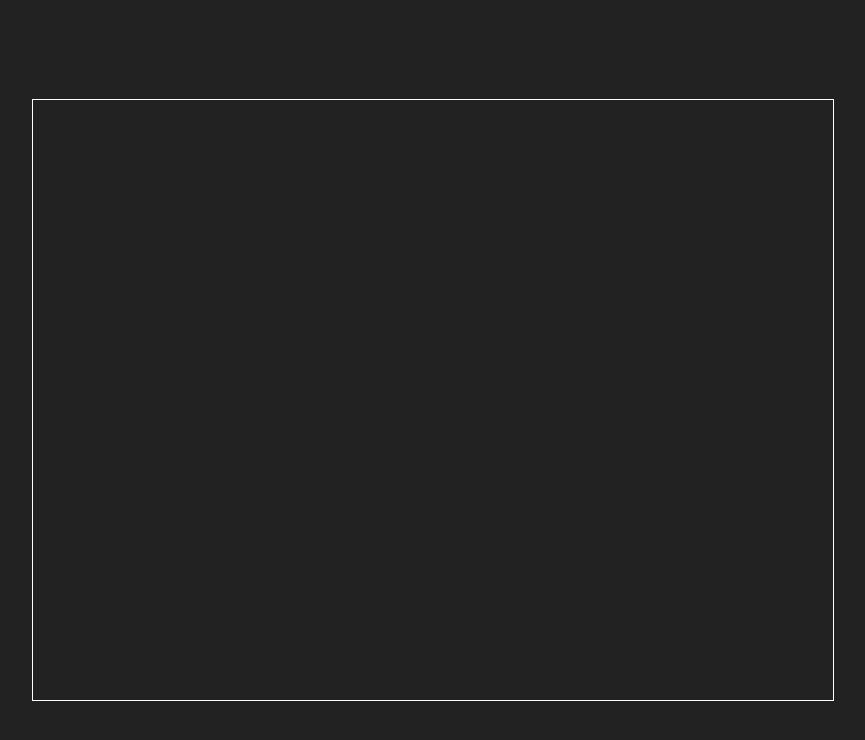
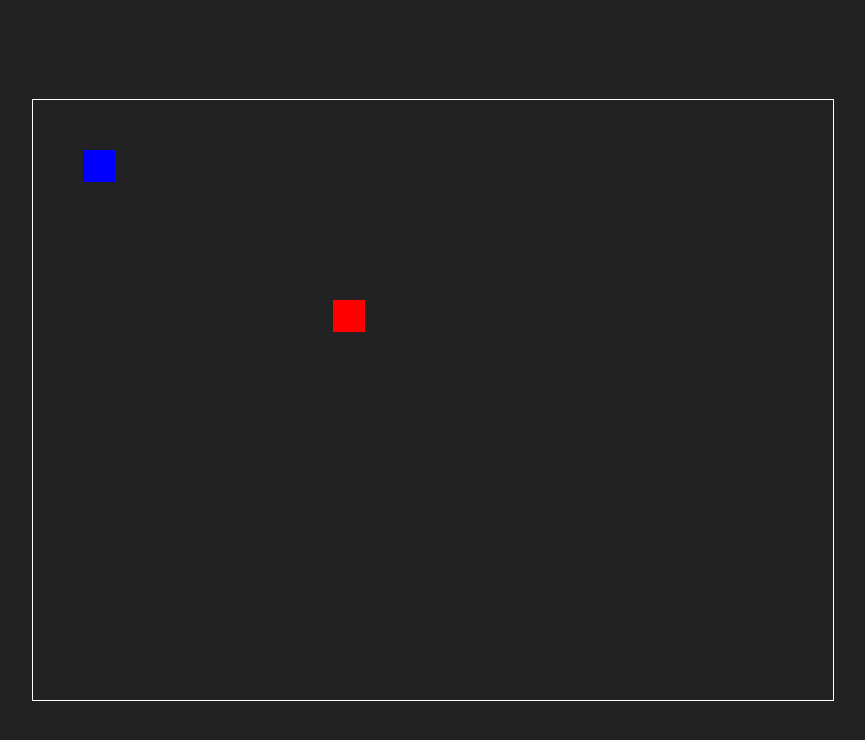
Before and after one commit to momotabetai0110/simple_game, a plain HTML site: page index.html in a window 1280 px wide. Shown: the whole page, without its empty margins (207-1072 px from the left). Drawn offline with Linux system fonts and the light colour scheme.

Commit message:
Update index.html

```diff
--- a/index.html
+++ b/index.html
@@ -8,6 +8,6 @@
 </head>
 <body>
   <canvas id="gameCanvas" width="800" height="600"></canvas>
-  <!--<script src="rpg.js"></script>-->
+<script src="rpg.js"></script>
 </body>
 </html>
```
